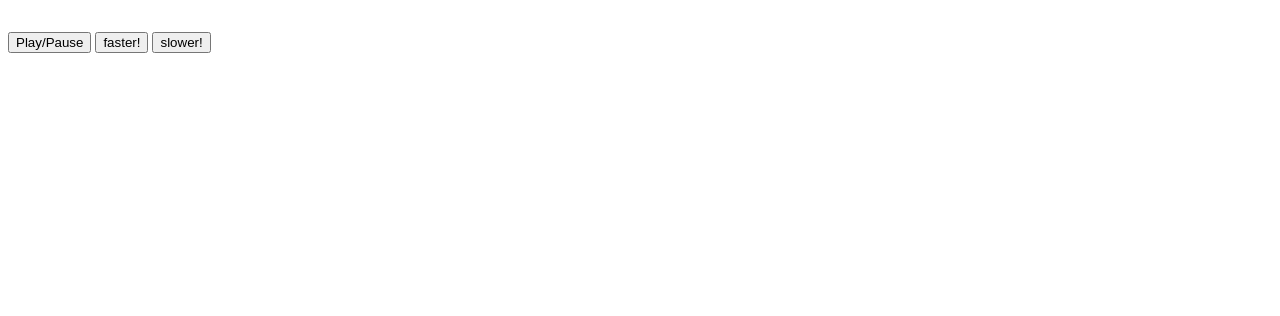
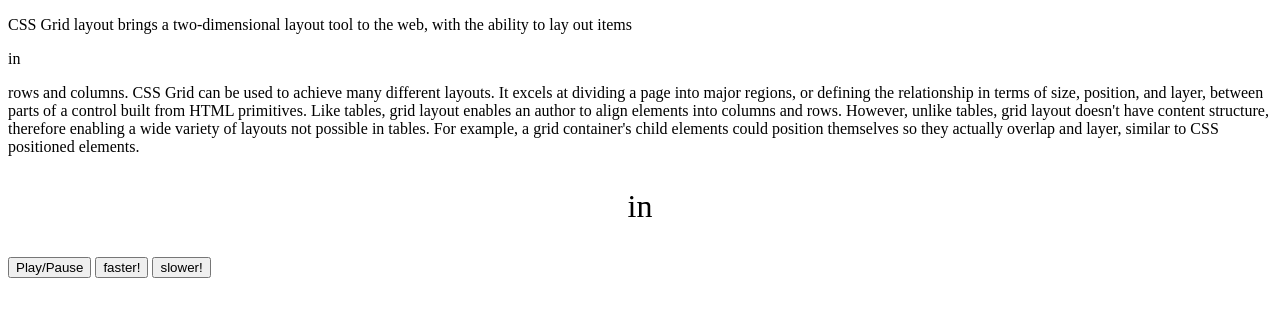
Before and after one commit to zkc/wbwr, an Electron app: page app/reader.html in a window 1280 px wide. Both pictures are taken after a click on the button "Play/Pause". Drawn offline with nearby package versions, Linux system fonts and the light colour scheme; no server answers.

Commit message:
Add scrolling text to reader

```diff
--- a/app/reader.html
+++ b/app/reader.html
@@ -6,6 +6,11 @@
     <title></title>
   </head>
   <body>
+    <div class="scrolling-text">
+      <p class="scrolling-past"></p>
+      <div class="scrolling-current"></div>
+      <p class="scrolling-future"></p>
+    </div>
     <div class="word-wrapper">
       <p class='viewer'></p>
     </div>
--- a/app/reader.js
+++ b/app/reader.js
@@ -2,6 +2,15 @@ const electron = require('electron');
 const $ = require('jquery');
 
 const $viewer = $('.viewer')
+const $scrollingCurrent = $('.scrolling-current')
+const $scrollingPast = $('.scrolling-past')
+const $scrollingFuture = $('.scrolling-future')
+
+const testsring = `CSS Grid layout brings a two-dimensional layout tool to the web, with the ability to lay out items in rows and columns. CSS Grid can be used to achieve many different layouts. It excels at dividing a page into major regions, or defining the relationship in terms of size, position, and layer, between parts of a control built from HTML primitives.
+
+Like tables, grid layout enables an author to align elements into columns and rows. However, unlike tables, grid layout doesn't have content structure, therefore enabling a wide variety of layouts not possible in tables. For example, a grid container's child elements could position themselves so they actually overlap and layer, similar to CSS positioned elements.
+
+`
 
 const textFromMenu = electron.remote.getCurrentWindow().readerText
 
@@ -32,6 +41,7 @@ const stepper = (string) => {
   let currentWord = 0
   spewing = true
   $viewer.append(array[0].word)
+  $scrollingCurrent.append(array[0].word)
 
   viewer = () => {
     let wordObject
@@ -50,12 +60,25 @@ const stepper = (string) => {
       }
       $viewer.empty()
       $viewer.append(wordObject.word)
+      scroller(array,currentWord)
     }
   }
 }
 
-//setup viewer function stuffs
-stepper(textFromMenu)
+const scroller = (array, index) => {
+  const past = array.slice(0,index).map(obj => obj.word).join(" ")
+  const future = array.slice(index +1, array.length - 1).map(obj => obj.word).join(" ")
+
+  $scrollingPast.empty();
+  $scrollingCurrent.empty();
+  $scrollingFuture.empty();
+  $scrollingPast.append(past);
+  $scrollingCurrent.append(array[index].word)
+  $scrollingFuture.append(future);
+}
+
+// setup viewer function stuffs
+stepper(testsring)
 
 $('#pause-button').on('click', () => {
   PAUSED = !PAUSED
```
Also changed, not shown: 1 other file.
